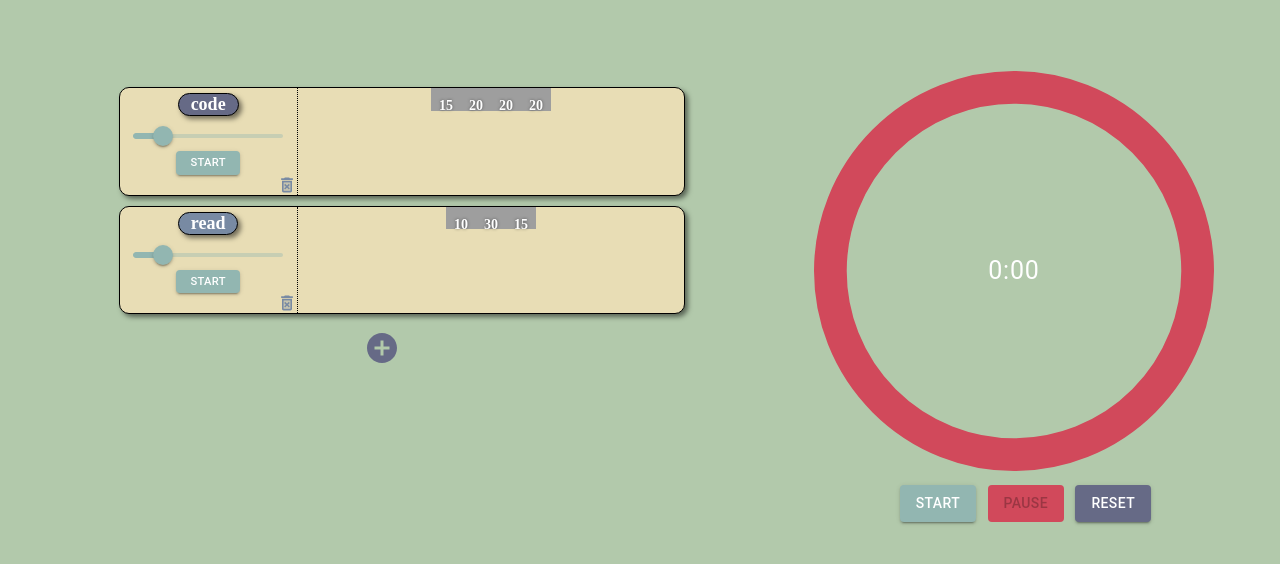
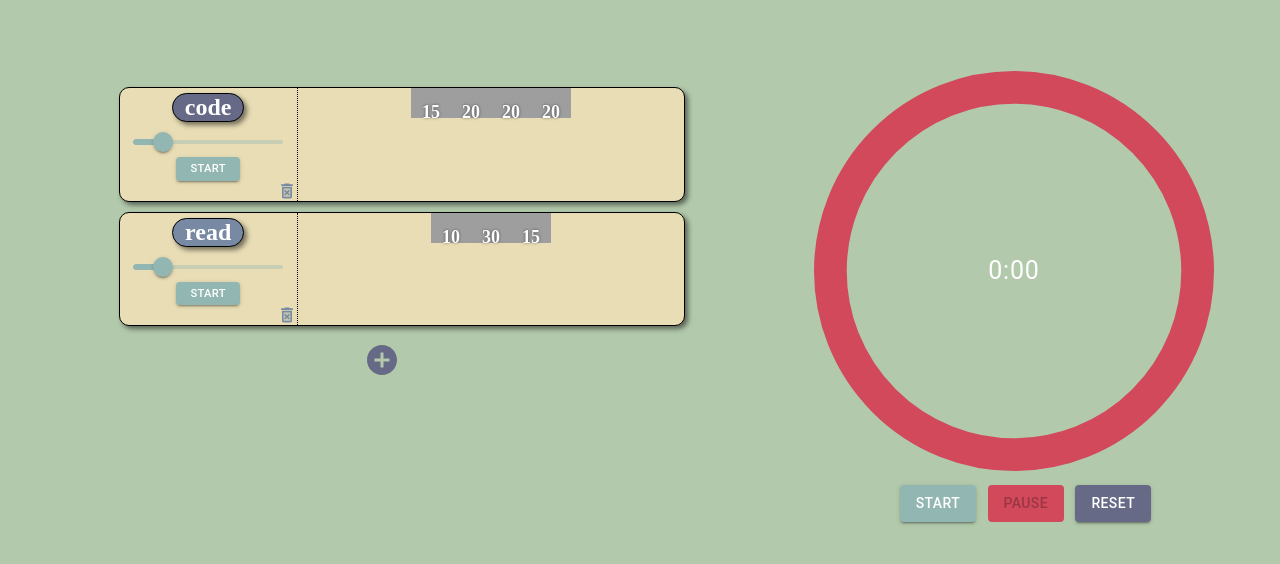
Before and after one commit to DevYadC/pomodoro-webapp, a React (Vite) app: page / in a window 1280 px wide. Shown: the top 564 px of the page. Built offline with nearby package versions, Linux system fonts and the light colour scheme; grey boxes are pictures that could not be loaded.

Commit message:
minor styling changes to taskitemname

```diff
--- a/src/TaskItemName.jsx
+++ b/src/TaskItemName.jsx
@@ -22,7 +22,7 @@ export default function TaskName({ taskName }) {
             border: '1px solid black',
             borderRadius: '16px', // Gives the div rounded corners like a chip
             padding: '0 12px', // Padding inside the chip, adjust as needed
-            fontSize: '18px',
+            fontSize: '24px',
             fontWeight: 'bold',
             display: 'inline-flex', // Makes the div inline-level but with flexbox capabilities
             alignItems: 'center', // Centers items vertically inside the chip
--- a/src/TomatoIcon.css
+++ b/src/TomatoIcon.css
@@ -1,9 +1,9 @@
 .TomatoIcon {
     position: relative;
     display: inline-block;
-    width: 30px;
+    width: 40px;
     /* Adjust as necessary */
-    height: 30px;
+    height: 40px;
     /* Adjust as necessary */
 }
 
@@ -20,7 +20,7 @@
     transform: translate(-50%, -50%);
     color: white;
     /* Adjust if needed for visibility */
-    font-size: 14px;
+    font-size: 18px;
     /* Adjust as necessary */
     font-weight: bold;
     text-shadow: 0px 0px 3px rgba(0, 0, 0, 0.5);
```
